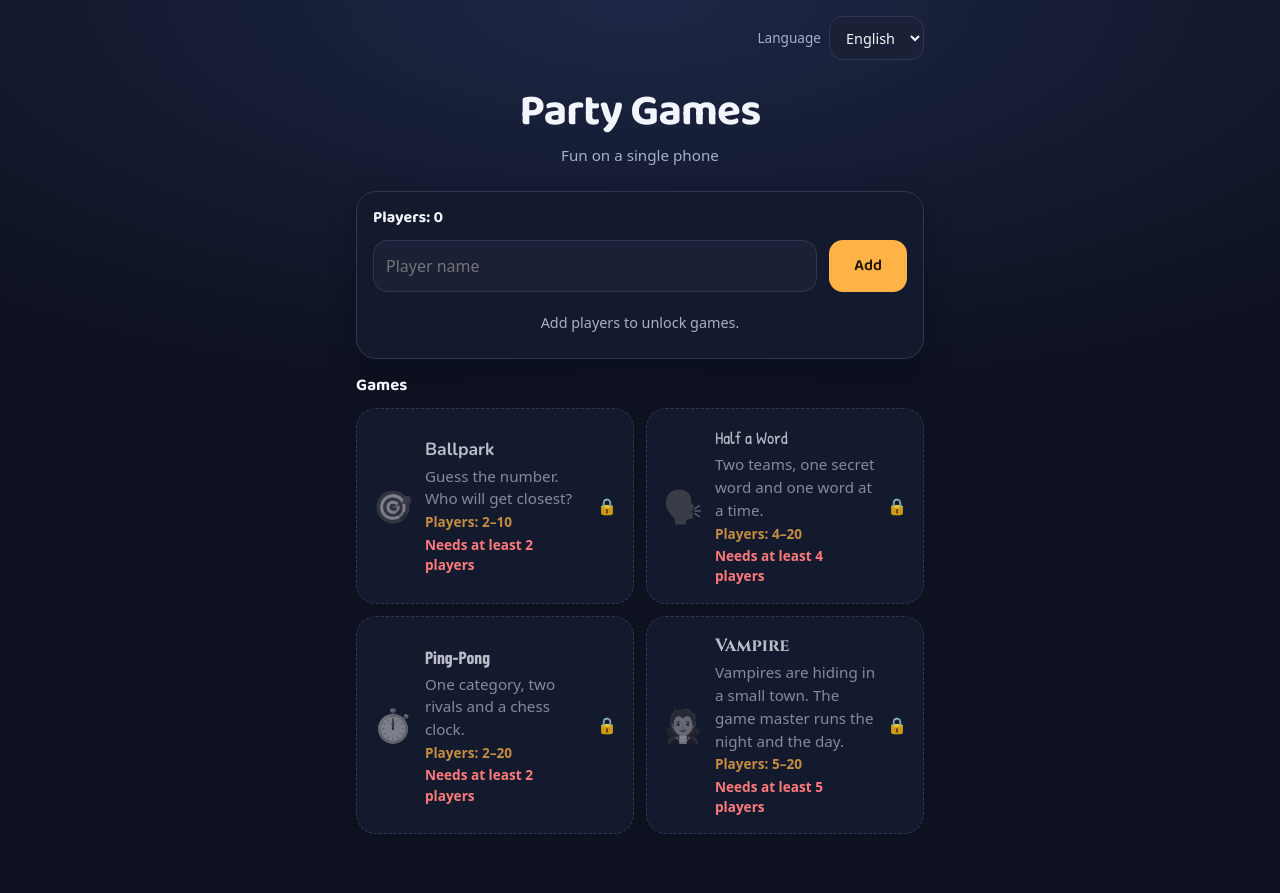
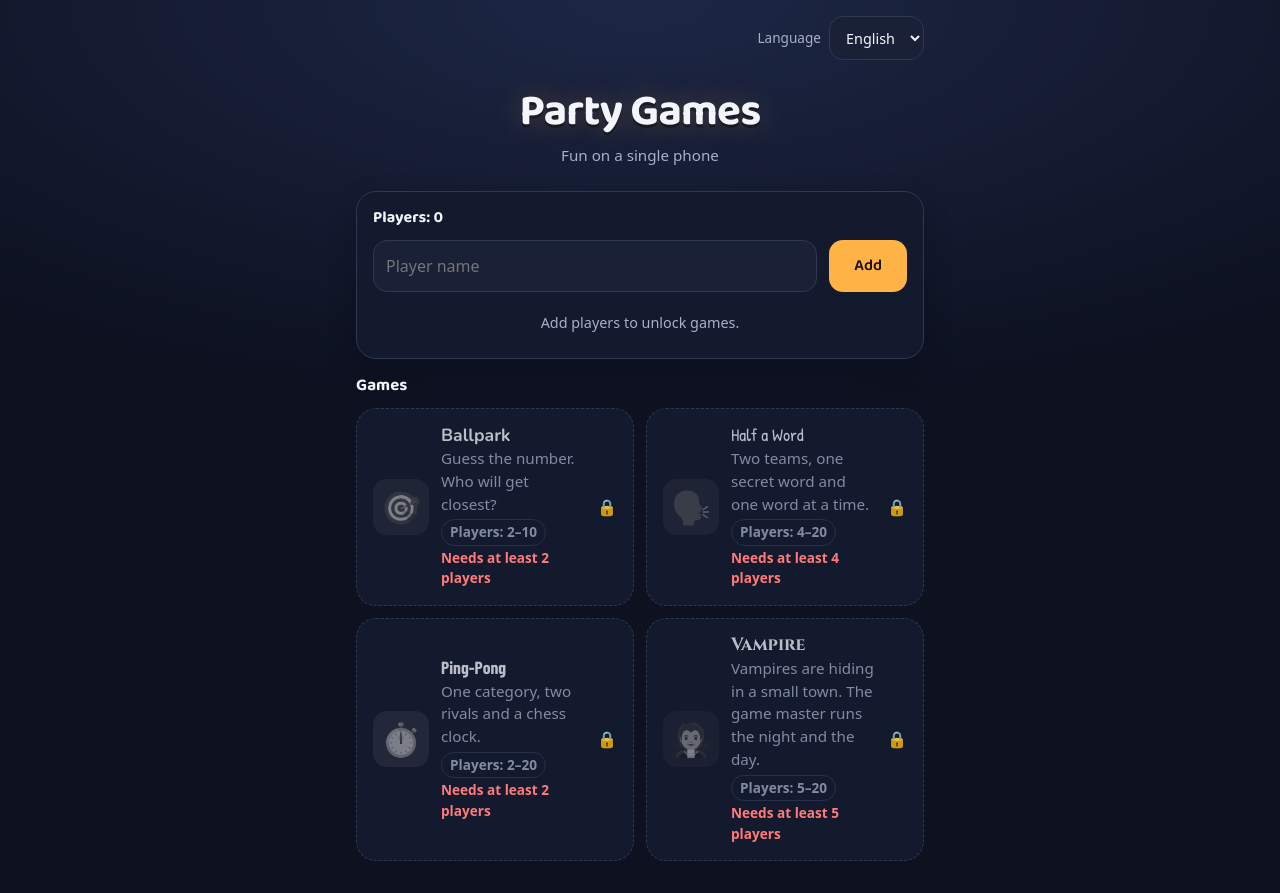
Before and after one commit to bydle97/Gry-Towarzyskie, a website with bundled scripts: page www/index.html in a window 1280 px wide. Before the commit the page ends 866 px from the top, so only its background shows below. Built offline with nearby package versions, Linux system fonts and the light colour scheme.

Commit message:
HUB: większy tytuł, karty gier z ikoną w kafelku, akcentem i nazwą czcionką gry
Co-Authored-By: Claude Opus 5.5 <noreply@anthropic.com>

```diff
--- a/www/css/themes.css
+++ b/www/css/themes.css
@@ -143,3 +143,83 @@ body[data-game='sect'] .button--primary:active:not(:disabled) {
 .game-card[data-game='sect'] .game-card__title {
   font-family: var(--font-wampir);
 }
+
+/* --- HUB: tytuł i karty gier ------------------------------------------------- */
+
+.home-title {
+  font-family: var(--font-hub);
+  font-size: clamp(2.4rem, 11.5vw, 3.4rem);
+  font-weight: 700;
+  letter-spacing: -0.01em;
+  line-height: 1.05;
+  text-shadow: 0 3px 0 rgba(0, 0, 0, 0.35), 0 0 28px rgba(255, 179, 71, 0.25);
+}
+
+.home-games__title {
+  font-family: var(--font-hub);
+  font-size: 1.3rem;
+}
+
+/* Akcent karty = akcent gry (te same kolory co w motywach powyżej). */
+.game-card[data-game='guess-number'] {
+  --card-accent: #5cc8ff;
+}
+
+.game-card[data-game='revolver'] {
+  --card-accent: #ff8f5e;
+}
+
+.game-card[data-game='duel'] {
+  --card-accent: #b8f04a;
+}
+
+.game-card[data-game='sect'] {
+  --card-accent: #e8606c;
+}
+
+.game-card {
+  position: relative;
+  gap: var(--space-4);
+  border-left: 4px solid var(--card-accent, var(--color-accent));
+}
+
+/* Ikona w zaokrąglonym kafelku w odcieniu gry. */
+.game-card__icon {
+  display: grid;
+  place-items: center;
+  flex: 0 0 auto;
+  width: 56px;
+  height: 56px;
+  border-radius: var(--radius-md);
+  background-color: color-mix(in srgb, var(--card-accent, var(--color-accent)) 16%, transparent);
+  font-size: 1.9rem;
+}
+
+.game-card__title {
+  font-size: 1.35rem;
+  line-height: 1.15;
+}
+
+.game-card__body {
+  gap: 4px;
+}
+
+/* Zakres graczy jako mała etykieta. */
+.game-card__meta {
+  align-self: flex-start;
+  margin-top: 2px;
+  padding: 2px var(--space-2);
+  border: 1px solid color-mix(in srgb, var(--card-accent, var(--color-accent)) 45%, transparent);
+  border-radius: 999px;
+  color: var(--card-accent, var(--color-accent));
+}
+
+/* Zablokowana karta: wyszarzony akcent, ale czytelne teksty i powód blokady. */
+.game-card--disabled {
+  border-left-color: var(--color-border);
+}
+
+.game-card--disabled .game-card__meta {
+  color: var(--color-text-muted);
+  border-color: var(--color-border);
+}
```
